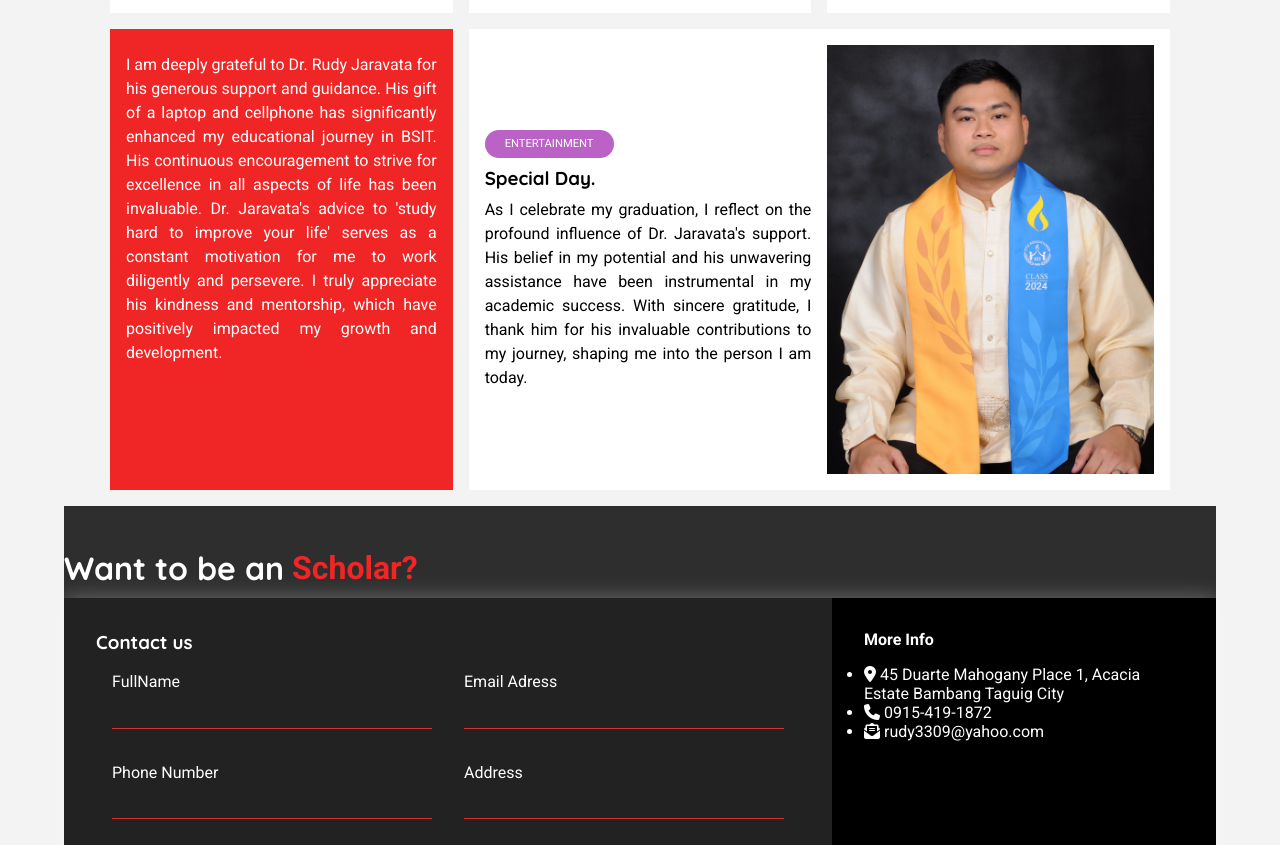
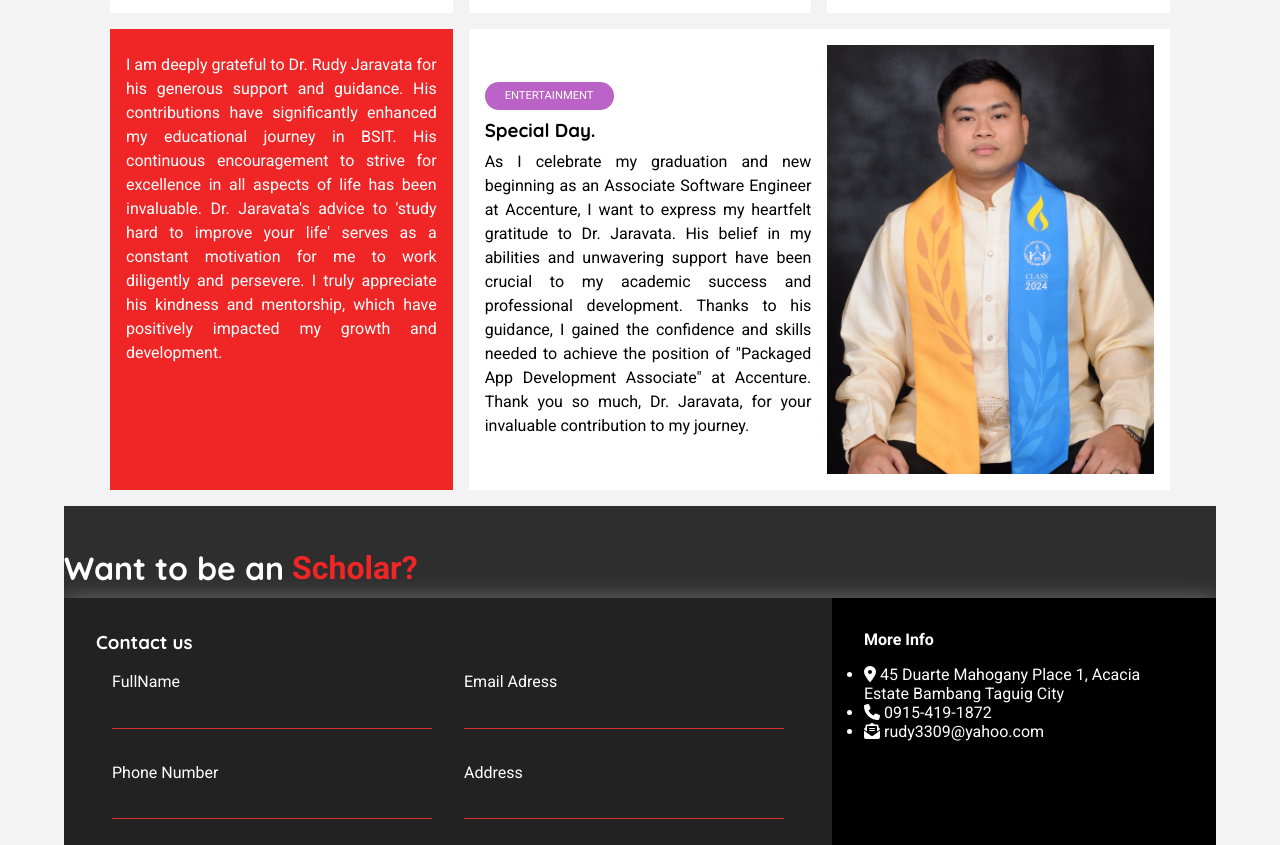
Before and after one commit to ChristianTantay/doc_rudy, a plain HTML site: page index.html in a window 1280 px wide. Shown: the part 1879-2724 px from the top of the page. Drawn offline with Linux system fonts and the light colour scheme.

Commit message:
Update index.html

```diff
--- a/index.html
+++ b/index.html
@@ -126,7 +126,7 @@ Dr. Rudy Jaravata helped me get my first Driver's License, which is my first val
                 <a href="./html/article.html" class="card">
                     <article>
                         <p>
-                            I am deeply grateful to Dr. Rudy Jaravata for his generous support and guidance. His gift of a laptop and cellphone has significantly enhanced my educational journey in BSIT. His continuous encouragement to strive for excellence in all aspects of life has been invaluable. Dr. Jaravata's advice to 'study hard to improve your life' serves as a constant motivation for me to work diligently and persevere. I truly appreciate his kindness and mentorship, which have positively impacted my growth and development.
+                            I am deeply grateful to Dr. Rudy Jaravata for his generous support and guidance. His contributions have significantly enhanced my educational journey in BSIT. His continuous encouragement to strive for excellence in all aspects of life has been invaluable. Dr. Jaravata's advice to 'study hard to improve your life' serves as a constant motivation for me to work diligently and persevere. I truly appreciate his kindness and mentorship, which have positively impacted my growth and development.
                         </p>
                     </article>
                 </a>
@@ -136,8 +136,7 @@ Dr. Rudy Jaravata helped me get my first Driver's License, which is my first val
                         <p class="entertainment-category">Entertainment</p>
                         <h1>Special Day.</h1>
                         <p>
-                            As I celebrate my graduation, I reflect on the profound influence of Dr. Jaravata's support. His belief in my potential and his unwavering assistance have been instrumental in my academic success. With sincere gratitude, I thank him for his invaluable contributions to my journey, shaping me into the person I am today.
-                        </p>
+                            As I celebrate my graduation and new beginning as an Associate Software Engineer at Accenture, I want to express my heartfelt gratitude to Dr. Jaravata. His belief in my abilities and unwavering support have been crucial to my academic success and professional development. Thanks to his guidance, I gained the confidence and skills needed to achieve the position of "Packaged App Development Associate" at Accenture. Thank you so much, Dr. Jaravata, for your invaluable contribution to my journey.
                     </article>
                     <img src="./images/articles/ent2.jpg" alt="" />
                 </a>
```
